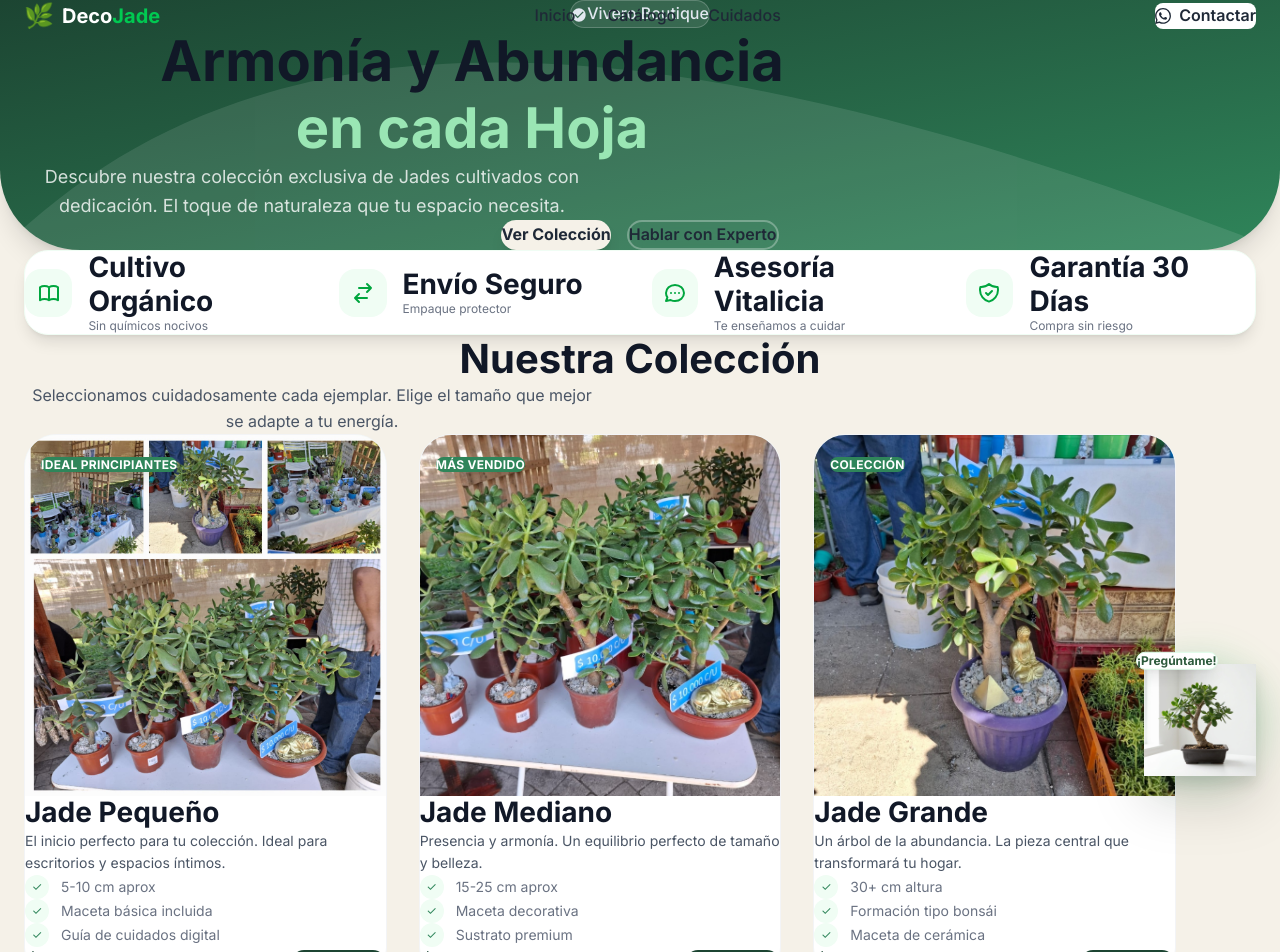
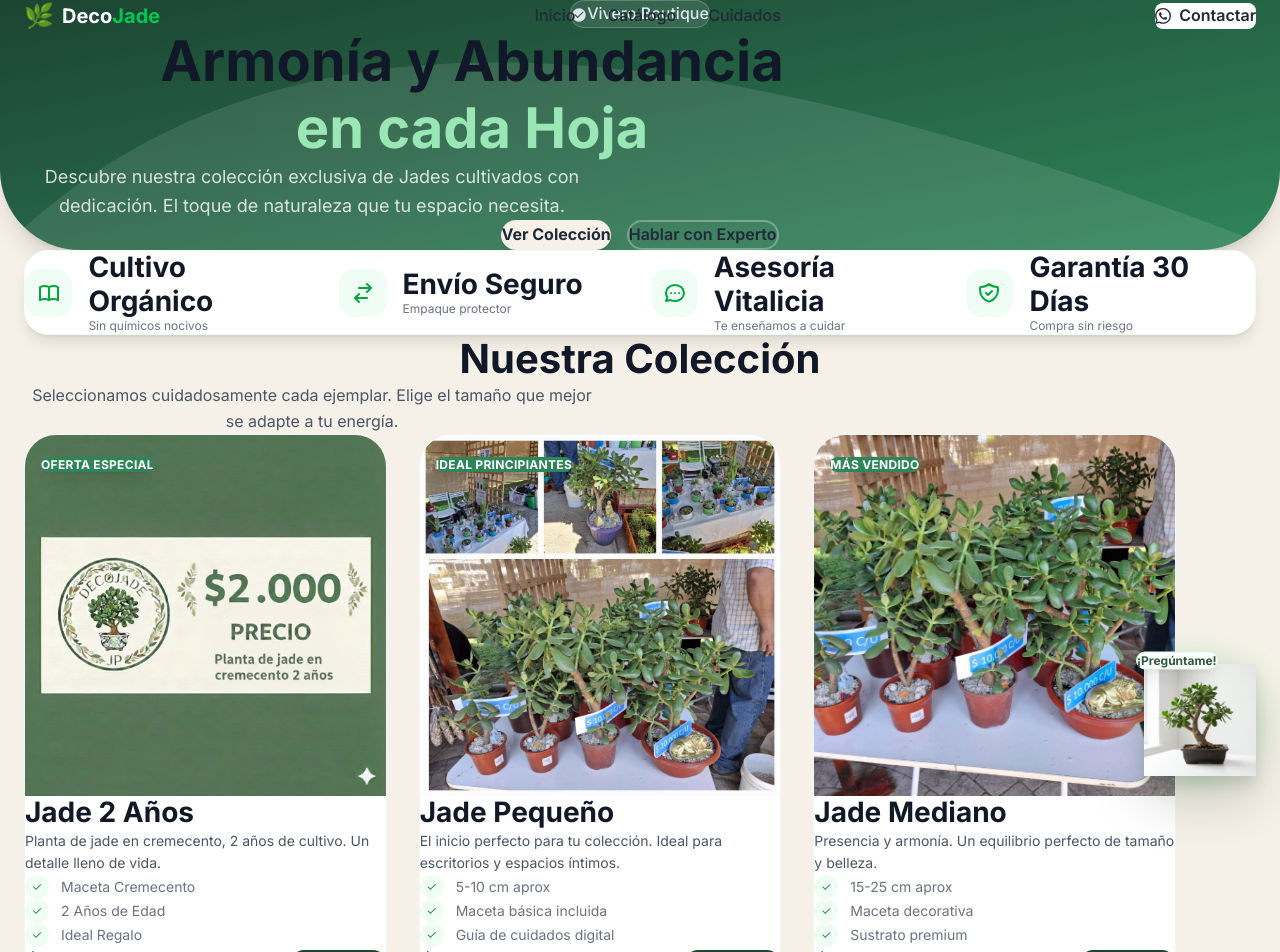
Before and after one commit to Juanpi2024/WEB-DECOJADE, a Next.js app: page / in a window 1280 px wide. Shown: the top 952 px of the page. Built offline with nearby package versions, Linux system fonts and the light colour scheme.

Commit message:
feat: Add new  Jade product

```diff
--- a/src/app/page.js
+++ b/src/app/page.js
@@ -3,6 +3,15 @@ import Link from 'next/link';
 import ProductCard from '@/components/ProductCard';
 
 const products = [
+  {
+    id: 'jade-2-anos',
+    name: 'Jade 2 Años',
+    description: 'Planta de jade en cremecento, 2 años de cultivo. Un detalle lleno de vida.',
+    price: 2000,
+    image: '/jade_cremecento.png',
+    badge: 'Oferta Especial',
+    benefits: ['Maceta Cremecento', '2 Años de Edad', 'Ideal Regalo']
+  },
   {
     id: 'pequeno',
     name: 'Jade Pequeño',
```
Also changed, not shown: public/jade_cremecento.png (added).
